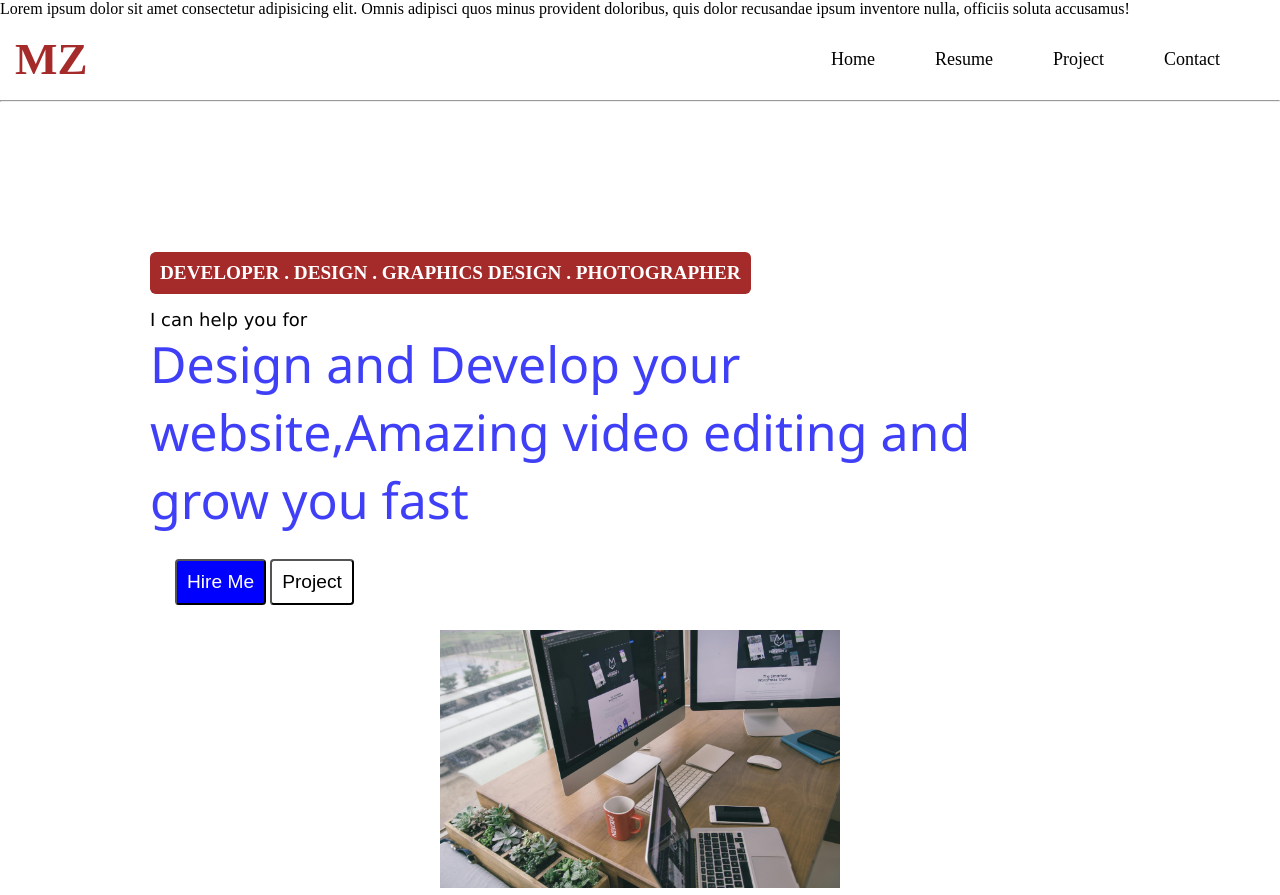
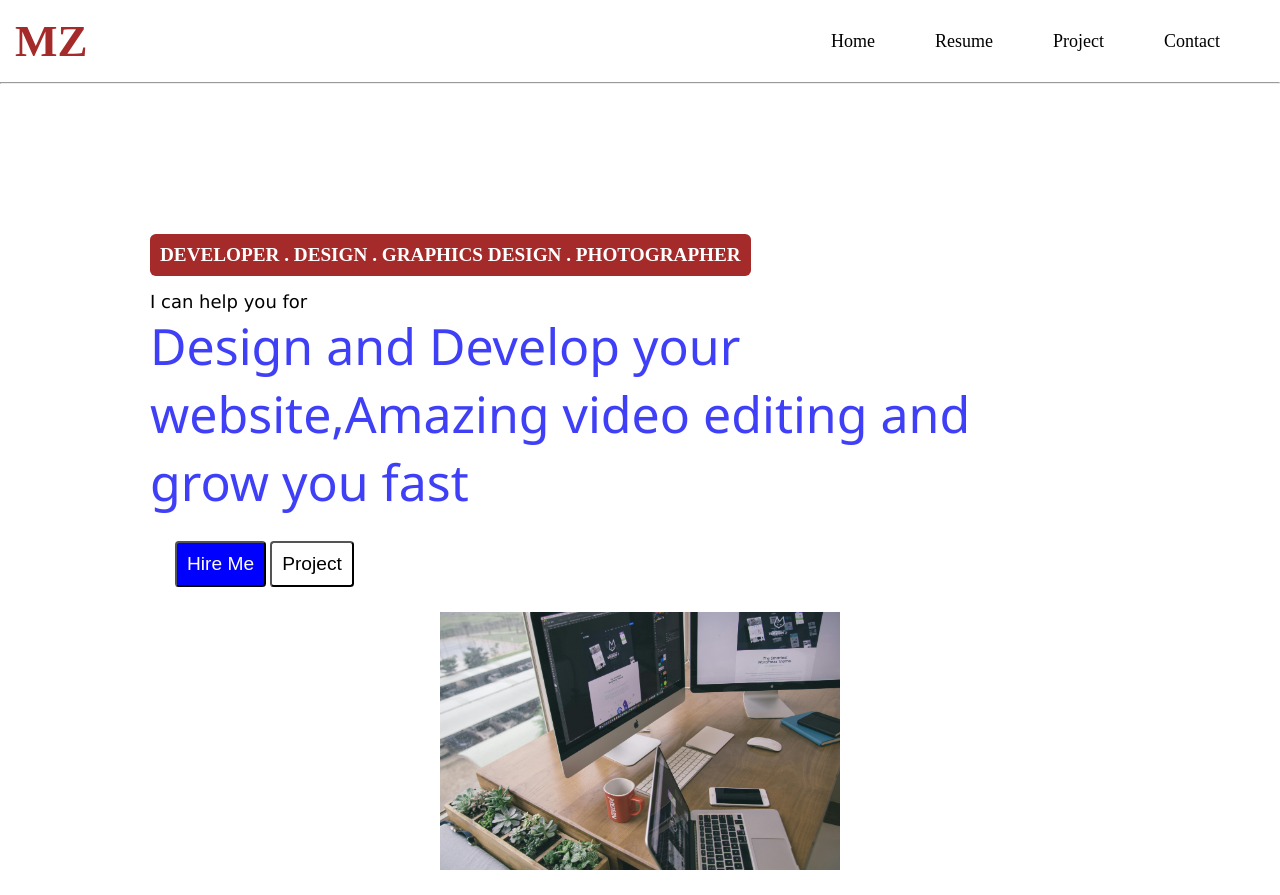
Before and after one commit to mohammadzaid8/Web-site-Small-Project, a plain HTML site: page index.html in a window 1280 px wide. Shown: the top 895 px of the page. Drawn offline with Linux system fonts and the light colour scheme.

Commit message:
from device form pr

```diff
--- a/index.html
+++ b/index.html
@@ -7,9 +7,6 @@
         <link rel="stylesheet" href="style.css">
     </head>
     <body>
-        <div>
-            Lorem ipsum dolor sit amet consectetur adipisicing elit. Omnis adipisci quos minus provident doloribus, quis dolor recusandae ipsum inventore nulla, officiis soluta accusamus!
-        </div>
         <nav>
             <div class="logo"><label >MZ</label></div>
             <div class="menu">
```
